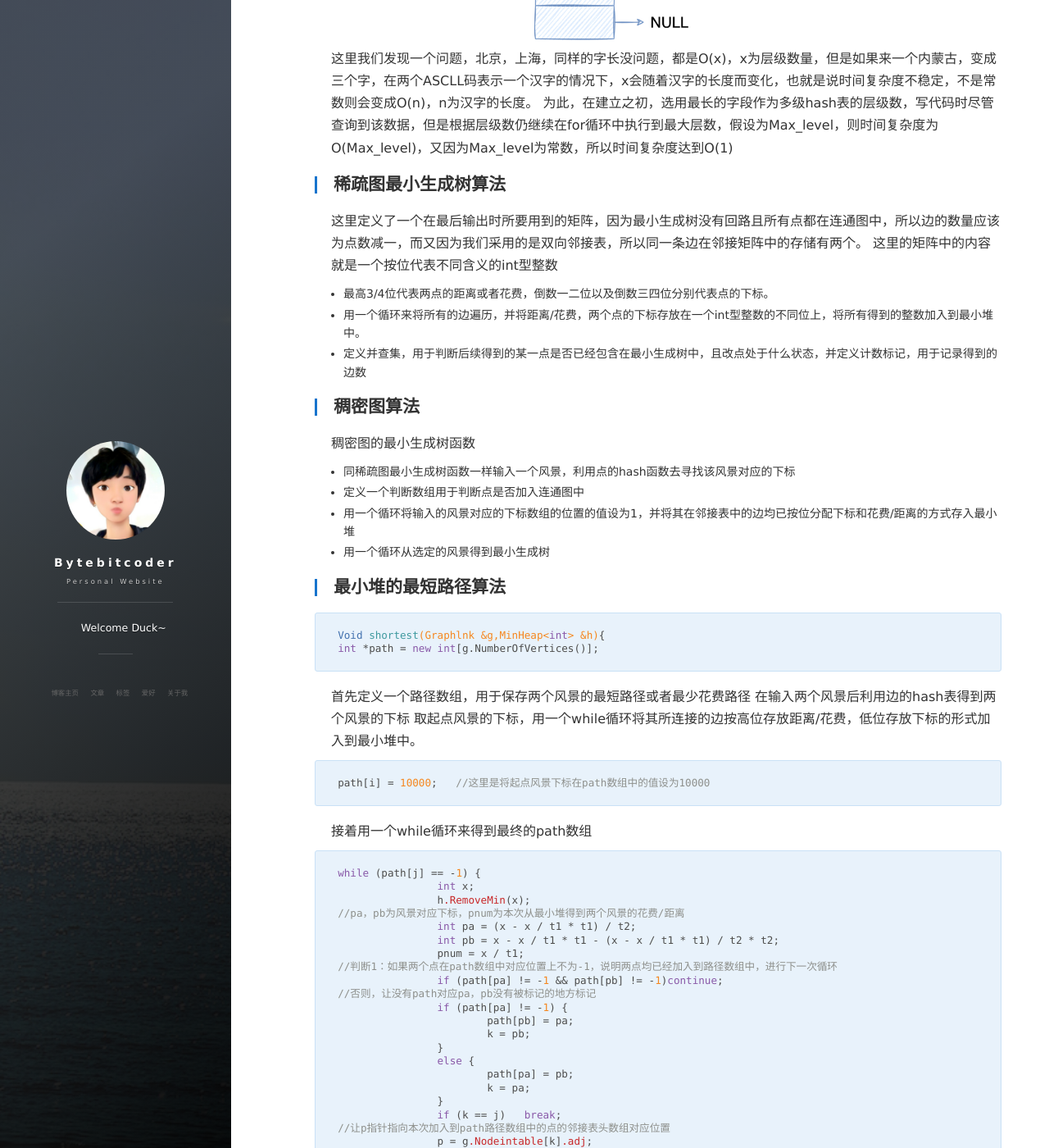
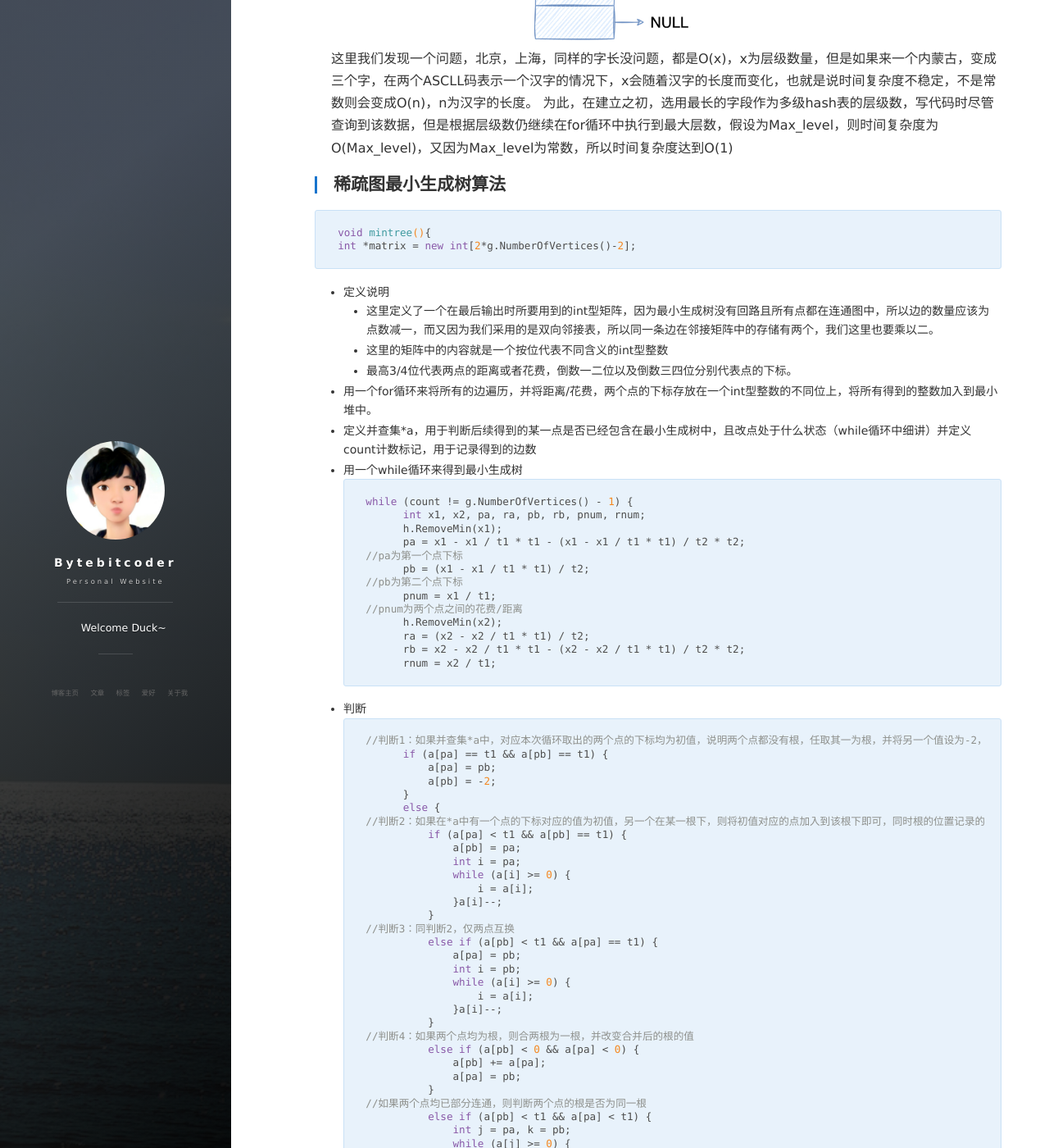
Before and after one commit to Bytebitcoder/Bytebitcoder.github.io, a Jekyll site: the page built from _posts/2018-1-1-图查询复杂度降低实现.md, in a window 1280 px wide and 1400 px high, scrolled down 2118 px. Shown: the whole window at 82% size. Built offline with Jekyll 4.4.1, drawn with Linux system fonts in a browser that asks for light colours; nearby versions of some CDN libraries; our own code applies the rules of GitHub Pages for plain Markdown files; comment, search, counter and statistics services are not loaded; some of the changed text lies outside the part shown.

Commit message:
add code to 图查询复杂度

````diff
--- a/_posts/2018-1-1-图查询复杂度降低实现.md
+++ b/_posts/2018-1-1-图查询复杂度降低实现.md
@@ -43,18 +43,175 @@
 为此，在建立之初，选用最长的字段作为多级hash表的层级数，写代码时尽管查询到该数据，但是根据层级数仍继续在for循环中执行到最大层数，假设为Max_level，则时间复杂度为O(Max_level)，又因为Max_level为常数，所以时间复杂度达到O(1)
 
 ## 稀疏图最小生成树算法
-这里定义了一个在最后输出时所要用到的矩阵，因为最小生成树没有回路且所有点都在连通图中，所以边的数量应该为点数减一，而又因为我们采用的是双向邻接表，所以同一条边在邻接矩阵中的存储有两个。
-这里的矩阵中的内容就是一个按位代表不同含义的int型整数
-* 最高3/4位代表两点的距离或者花费，倒数一二位以及倒数三四位分别代表点的下标。
-* 用一个循环来将所有的边遍历，并将距离/花费，两个点的下标存放在一个int型整数的不同位上，将所有得到的整数加入到最小堆中。
-* 定义并查集，用于判断后续得到的某一点是否已经包含在最小生成树中，且改点处于什么状态，并定义计数标记，用于记录得到的边数
+```c++
+void mintree(){
+int *matrix = new int[2*g.NumberOfVertices()-2];
+```
+* 定义说明
+  * 这里定义了一个在最后输出时所要用到的int型矩阵，因为最小生成树没有回路且所有点都在连通图中，所以边的数量应该为点数减一，而又因为我们采用的是双向邻接表，所以同一条边在邻接矩阵中的存储有两个，我们这里也要乘以二。
+  * 这里的矩阵中的内容就是一个按位代表不同含义的int型整数
+  * 最高3/4位代表两点的距离或者花费，倒数一二位以及倒数三四位分别代表点的下标。
+* 用一个for循环来将所有的边遍历，并将距离/花费，两个点的下标存放在一个int型整数的不同位上，将所有得到的整数加入到最小堆中。
+* 定义并查集*a，用于判断后续得到的某一点是否已经包含在最小生成树中，且改点处于什么状态（while循环中细讲）并定义count计数标记，用于记录得到的边数
+* 用一个while循环来得到最小生成树
+```c++
+while (count != g.NumberOfVertices() - 1) {
+		int x1, x2, pa, ra, pb, rb, pnum, rnum;
+		h.RemoveMin(x1);
+		pa = x1 - x1 / t1 * t1 - (x1 - x1 / t1 * t1) / t2 * t2;
+//pa为第一个点下标
+		pb = (x1 - x1 / t1 * t1) / t2;
+//pb为第二个点下标
+		pnum = x1 / t1;
+//pnum为两个点之间的花费/距离
+		h.RemoveMin(x2);
+		ra = (x2 - x2 / t1 * t1) / t2;
+		rb = x2 - x2 / t1 * t1 - (x2 - x2 / t1 * t1) / t2 * t2;
+		rnum = x2 / t1;
+```
+* 判断
+```c++
+//判断1：如果并查集*a中，对应本次循环取出的两个点的下标均为初值，说明两个点都没有根，任取其一为根，并将另一个值设为-2，负数代表改点为根，其绝对值表示该包括该根在内所连通的点的数量
+		if (a[pa] == t1 && a[pb] == t1) {
+			a[pa] = pb;
+			a[pb] = -2;
+		}
+		else {
+//判断2：如果在*a中有一个点的下标对应的值为初值，另一个在某一根下，则将初值对应的点加入到该根下即可，同时根的位置记录的数值减1
+			if (a[pa] < t1 && a[pb] == t1) {
+				a[pb] = pa;
+				int i = pa;
+				while (a[i] >= 0) {
+					i = a[i];
+				}a[i]--;
+			}
+//判断3：同判断2，仅两点互换
+			else if (a[pb] < t1 && a[pa] == t1) {
+				a[pa] = pb;
+				int i = pb;
+				while (a[i] >= 0) {
+					i = a[i];
+				}a[i]--;
+			}
+//判断4：如果两个点均为根，则合两根为一根，并改变合并后的根的值
+			else if (a[pb] < 0 && a[pa] < 0) {
+				a[pb] += a[pa];
+				a[pa] = pb;
+			}
+//如果两个点均已部分连通，则判断两个点的根是否为同一根
+			else if (a[pb] < t1 && a[pa] < t1) {
+				int j = pa, k = pb;
+				while (a[j] >= 0) {
+					j = a[j];
+				}
+				while (a[k] >= 0) {
+					k = a[k];
+				}
+//判断5：两个点的根值相同，则进行下一次循环
+				if (a[j] == a[k])continue;
+//判断6：两个点的根值不同，则可以进行合并
+				else {
+					a[j] += a[k];
+					int cur1 = pb;
+					int cur2 = a[pb];
+					a[pb] = pa;
+					while (cur2 >= 0) {
+						int cur3 = cur2;
+						cur2 = a[cur2];
+						a[cur3] = cur1;
+						cur1 = cur3;
+					}
+				}
+			}
+		}
+//每次发现一条新的边时就将其按高位记录下标，低位记录花费/距离存入matrix数组中，方便后续的输出
+		matrix[count] = pa*t1*10 + pb*t2*10 + pnum;
+		matrix[count+g.NumberOfVertices()-1] = ra*t1*10 + rb*t2*10 + rnum;
+		count++;
+	}
+}
+```
 
 ## 稠密图算法
 稠密图的最小生成树函数
-* 同稀疏图最小生成树函数一样输入一个风景，利用点的hash函数去寻找该风景对应的下标
+```c++
+void mintree_dense(Graphlnk&g, MinHeap<int>&h){
+```
+* 同稀疏图最小生成树函数一样
+```c++
+int *matrix = new int[2* g.NumberOfVertices()-2]
+```
+* 输入一个风景，利用点的hash函数去寻找该风景对应的下标
 * 定义一个判断数组用于判断点是否加入连通图中
-* 用一个循环将输入的风景对应的下标数组的位置的值设为1，并将其在邻接表中的边均已按位分配下标和花费/距离的方式存入最小堆
-* 用一个循环从选定的风景得到最小生成树
+* 用一个while循环将输入的风景对应的下标的a数组的位置的值设为1，并将其在邻接表中的边均已按位分配下标和花费/距离的方式存入最小堆
+* 用一个while循环从选定的风景得到最小生成树
+```c++
+while (count !=g.NumberOfVertices()-1) {
+		int x; h.RemoveMin(x);
+//同稀疏图最小生成树函数，pa，pb代表点下标，pnum代表两风景花费/距离
+		int pa = (x - x / t1 * t1) / t2;
+		int pb = x - x / t1 * t1 - (x - x / t1 * t1) / t2 * t2;
+		int pnum = x / t1;
+//判断1：如果一点未被标记，则将其在a数组对应的位置标记
+		if (a[pa] == 0 && a[pb] == 1) {
+			a[pa] = 1;
+			p = g.Nodeintable[pa].adj;
+			num[count] = pa * t2 + pb;
+//用matrix数组高位记录下标，低位记录路径花费
+			matrix[count] = pa*t1 * 10 + pb*t2 * 10 + pnum;
+			matrix[count + g.NumberOfVertices() - 1] = pb*t1 * 10 + pa*t2 * 10 + pnum;
+			count++;
+			i = pa;
+//用while循环将本次加入的点对应的风景相连的边加入最小堆
+			while (p != NULL) {
+				int cost;
+				if (p->dest > i) {
+					if (tag == 2)
+						cost = t1 * p->cost + t2 * p->dest + i;
+					else
+						cost = t1*p->distance + t2*p->dest + i;
+				}
+				else {
+					if (tag == 2)
+						cost = t1 * p->cost + t2 * i + p->dest;
+					else
+						cost = t1*p->distance + t2*i + p->dest;
+				}
+				p = p->next;
+				h.Insert(cost);
+			}
+		}
+//判断2：同判断1，仅点位交换
+		else if (a[pa] == 1 && a[pb] == 0) {
+			a[pb] = 1;
+			p = g.Nodeintable[pb].adj;
+			num[count] = pa * t2 + pb;
+			matrix[count] = pa*t1 * 10 + pb*t2 * 10 + pnum;
+			matrix[count + g.NumberOfVertices() - 1] = pb*t1 * 10 + pa*t2 * 10 + pnum;
+			count++;
+			i = pb;
+			while (p != NULL) {
+				int cost;
+				if (p->dest > i) {
+					if (tag == 2)
+						cost = t1 * p->cost + t2 * p->dest + i;
+					else
+						cost = t1*p->distance + t2*p->dest + i;
+				}
+				else {
+					if (tag == 2)
+						cost = t1 * p->cost + t2 * i + p->dest;
+					else
+						cost = t1*p->distance + t2*i + p->dest;
+				}
+				p = p->next;
+				h.Insert(cost);
+			}
+		}
+		else continue;
+	}
+}
+```
 
 ## 最小堆的最短路径算法
 ```c++
````
Also changed, not shown: other parts of _posts/2018-1-1-图查询复杂度降低实现.md (+1 -1 lines).
